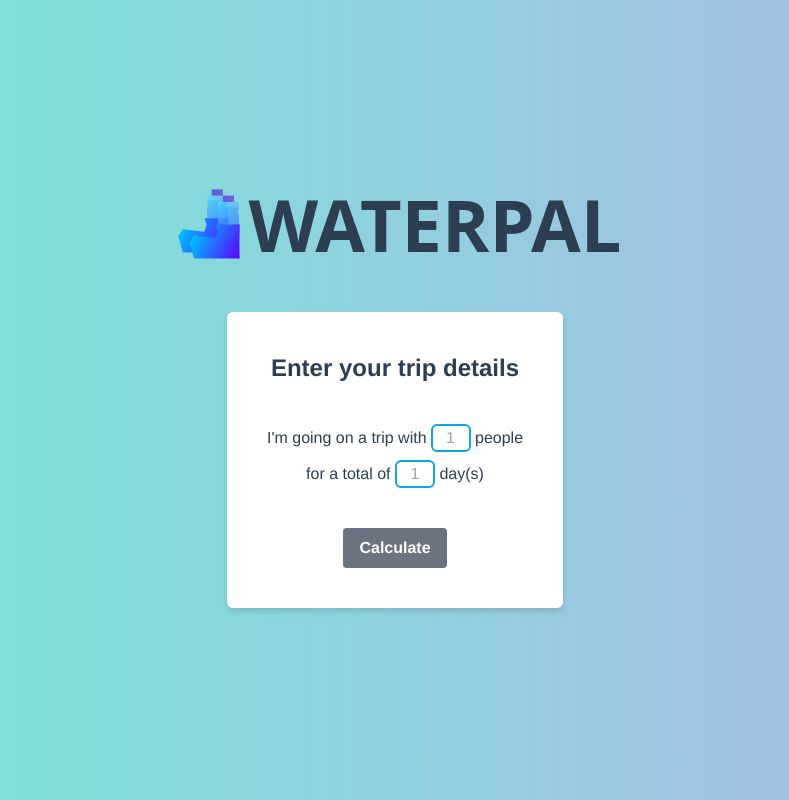
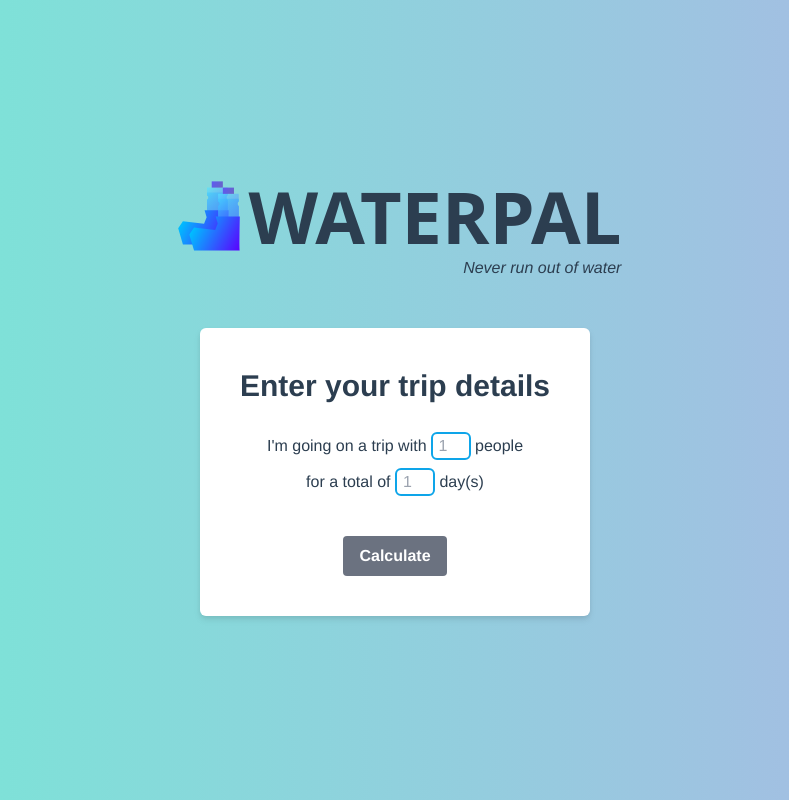
Before and after one commit to TibixDev/WaterPal, a Vue app: page / in a window 1280 px wide. Shown: the whole page, without its empty margins (245-1034 px from the left). Built offline with nearby package versions, Linux system fonts and the light colour scheme.

Commit message:
[🌠] Title, slogan, input improvements

```diff
--- a/index.html
+++ b/index.html
@@ -4,7 +4,7 @@
     <meta charset="UTF-8" />
     <link rel="icon" href="/favicon.svg" />
     <meta name="viewport" content="width=device-width, initial-scale=1.0" />
-    <title>Vite App</title>
+    <title>WaterPal</title>
   </head>
   <body>
     <div id="app"></div>
--- a/src/components/WaterCalculations.vue
+++ b/src/components/WaterCalculations.vue
@@ -56,7 +56,7 @@
         <div class="flex flex-row flex-wrap mx-auto">
             <svg v-for="n, index in bottles" :key="index" class="w-16 h-16" xmlns="http://www.w3.org/2000/svg"
                 xmlns:xlink="http://www.w3.org/1999/xlink" width="1em" height="1em" viewBox="0 0 24 24">
-                <path fill="#888888"
+                <path fill="#109BFF"
                     d="M15 11v9a2 2 0 0 1-2 2h-2a2 2 0 0 1-2-2v-9a2 2 0 0 1 .6-1.42C11.1 7.89 11 4 11 4h-1V2h4v2h-1s-.1 3.89 1.4 5.58A2 2 0 0 1 15 11Z">
                 </path>
             </svg>
@@ -72,6 +72,7 @@ const waterMenL = 3.7;
 const waterWomenL = 2.7;
 const waterAvg = (waterMenL + waterWomenL) / 2;
 const currentUnit = ref("liter");
+const bottleSizeL = 0.25;
 
 const props = defineProps({
     tripData: {
--- a/src/views/Home.vue
+++ b/src/views/Home.vue
@@ -1,18 +1,22 @@
 <template>
     <div class="flex flex-col items-center justify-center min-h-screen mx-auto gap-10">
-        <div class="flex flex-col sm:flex-row justify-center items-center mt-10 sm:mt-0">
-            <img class="w-20" src="../assets/waterpal.svg" alt="waterpal logo">
-            <h1 class="align-center font-extrabold font-sans antialiased text-5xl sm:text-7xl">WATERPAL</h1>
+        <div class="flex flex-col">
+            <div class="flex flex-col sm:flex-row justify-center items-center mt-10 sm:mt-0">
+                <img class="w-20" src="../assets/waterpal.svg" alt="waterpal logo">
+                <h1 class="align-center font-extrabold font-sans antialiased text-5xl sm:text-7xl">WATERPAL</h1>
+            </div>
+            <h2 class="text-right italic">Never run out of water</h2>
         </div>
         <div class="border-solid rounded-md drop-shadow-md p-10 bg-white m-2 max-w-screen md:max-w-3xl">
             <div class="flex flex-col items-center" v-if="!isDone">
-                <h1 class="text-center text-2xl font-bold pb-10">Enter your trip details</h1>
+                <h1 class="text-center text-3xl font-bold pb-7">Enter your trip details</h1>
                 <div class="flex flex-col sm:flex-row gap-1 justify-center items-center">
                     <p class="pb-2">I'm going on a trip with </p>
                     <p class="pb-2">
                         <input
                             class="w-10 text-center border-2 rounded-md border-sky-500 focus:outline-none focus:border-sky-600"
-                            type="text"
+                            type="number"
+                            min="1"
                             placeholder="1"
                             v-model="tripData.people"
                         >
@@ -22,7 +26,8 @@
                 <p class="pb-10">for a total of
                     <input
                         class="w-10 text-center border-2 rounded-md border-sky-500 focus:outline-none focus:border-sky-600"
-                        type="text"
+                        type="number"
+                        min="1"
                         placeholder="1"
                         v-model="tripData.days"
                     >
```
